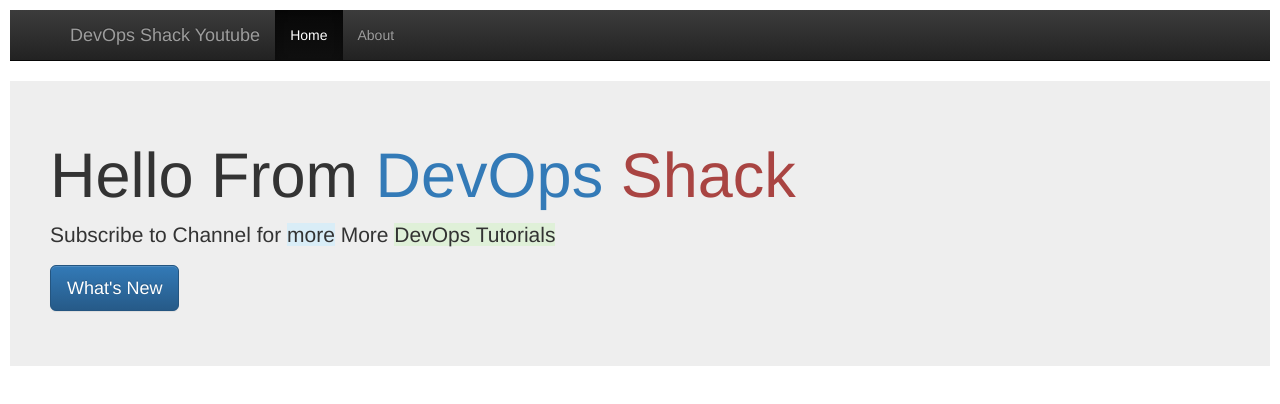
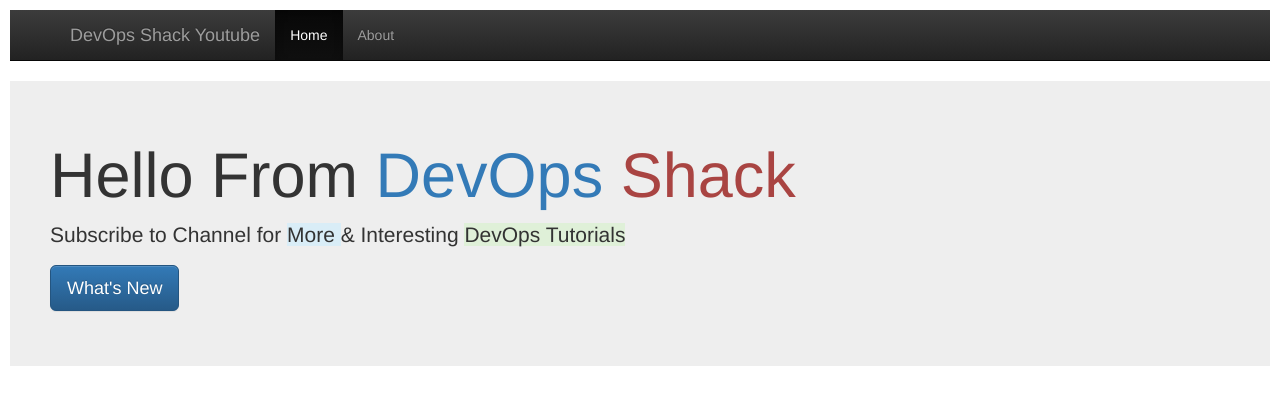
Before and after one commit to jaiswaladi246/demo_nodejs_webpage, a website: page index.html in a window 1280 px wide. Drawn offline with nearby package versions, Linux system fonts and the light colour scheme.

Commit message:
Update index.html

```diff
--- a/index.html
+++ b/index.html
@@ -23,7 +23,7 @@
   </nav>
       <div class="jumbotron"  style="padding:40px;">
         <h1> Hello From  <span class="text-primary"> DevOps </span><span class="text-danger"> Shack </span></h1>
-        <p> Subscribe to Channel for  <span class="bg-info">more</span> More <span class="bg-success"> DevOps Tutorials </span></p>
+        <p> Subscribe to Channel for  <span class="bg-info"> More </span> & Interesting <span class="bg-success"> DevOps Tutorials </span></p>
         <p><a class="btn btn-primary btn-lg" href="#" role="button">What's New</a></p>
       </div>
     </div>
```
